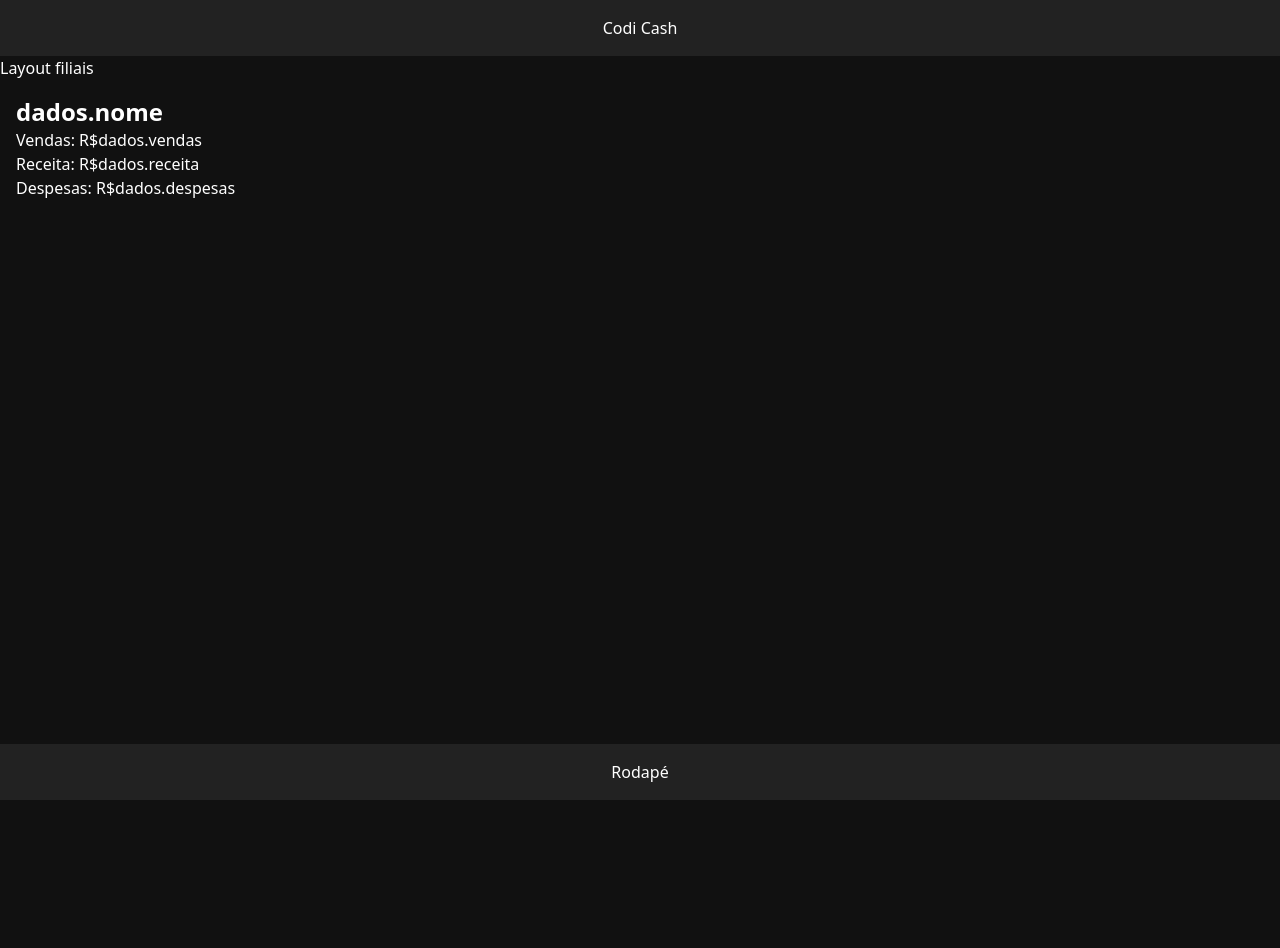
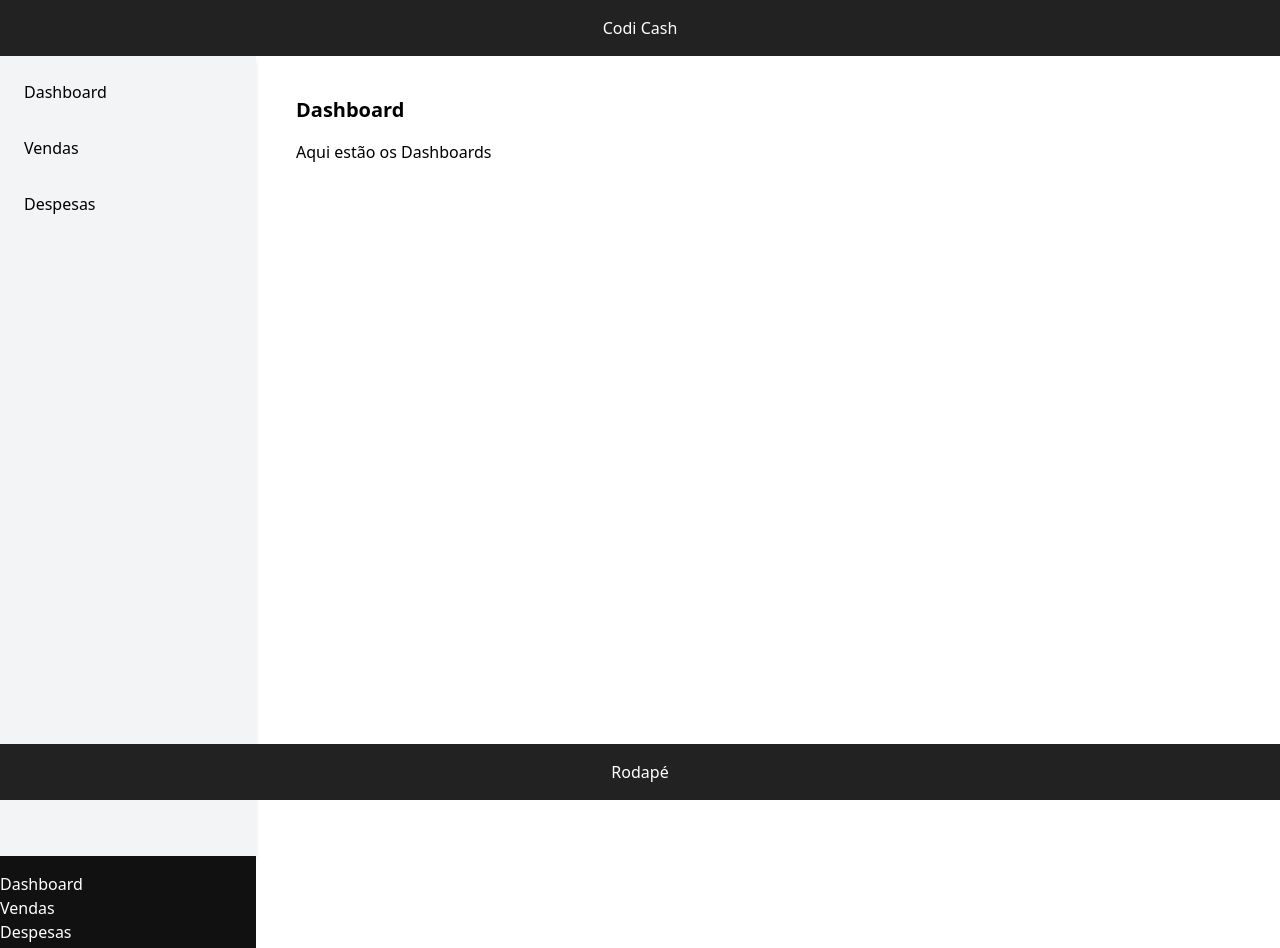
Before and after one commit to codiacademy/ChallengeVII-intensivo-ufjf, a Next.js app: page /vendas in a window 1280 px wide. Shown: the top 948 px of the page. Before the commit the page ends 800 px from the top, so only its background shows below. Built offline with nearby package versions, Linux system fonts and the light colour scheme.

Commit message:
Estrutura inicial do projeto. Cloeses#1

```diff
--- a/app/[user]/layout.jsx
+++ b/app/[user]/layout.jsx
@@ -1,12 +1,26 @@
-import "../globals.css";
-
-
+import Painel from "@/components/telas/Painel";
 export default function RootLayout({ children }) {
   return (
+<div>
 
-<div>
-  <h1>Layout filiais</h1>
-  {children}
+        <header className="bg-[#222] text-[#FFF] py-4">
+          <h2 className="text-center">Codi Cash</h2>
+        </header>
+        <Painel/>
+        <div className="flex h-screen">
+        <aside className="w-64 bg-[#111] text-#FFF] py-4 justify-center space-x-4">
+          <a href="/admin" className="block text-[#FFF] hover:text-[#F00]">Dashboard</a>
+          <a href="/admin/filiais" className="block text-[#FFF] hover:text-[#F00]">Vendas</a>
+          <a href="/admin/relatorios" className="block text-[#FFF] hover:text-[#F00]">Despesas</a>
+          <a href="/admin/configuracoes" className="block text-[#FFF] hover:text-[#F00]">Gráficos</a>
+
+        </aside>
+        </div>
+        {children}
+        <footer className="absolute bottom-0 w-full bg-[#222] text-[#FFF] py-4">
+          <h2 className="text-center">Rodapé</h2>
+          </footer>
 </div>
+
   );
 }
--- a/app/[user]/page.jsx
+++ b/app/[user]/page.jsx
@@ -1,3 +1,6 @@
+
+
+
 export default function FilialPage() {
   return (
     <div className="p-4">
--- a/app/layout.jsx
+++ b/app/layout.jsx
@@ -1,18 +1,18 @@
 import "./globals.css";
 
+
+export const metadata = {
+    title: "Codi Cash",
+    description: "Codi Cash - Controle de Finanças",
+};
 
 export default function RootLayout({ children }) {
     return (
         <html lang="PT-BR">
-      <body className="bg-[#111] text-[#FFF] font-sans mx-auto">
-        <header className="bg-[#222] text-[#FFF] py-4">
-          <h2 className="text-center">Codi Cash</h2>
-        </header>
+            <body>
                 {children}
-        <footer className="absolute bottom-0 w-full bg-[#222] text-[#FFF] py-4">
-          <h2 className="text-center">Rodapé</h2>
-          </footer>
             </body>
         </html>
+
     );
 }
--- a/app/page.jsx
+++ b/app/page.jsx
@@ -1,7 +1,12 @@
+import LoginForm from "@/components/login/LoginForm";
+
 export default function LoginPage() {
   return (
-    <h1>
-      Login Page
-    </h1>
+<main className="min-h-screen flex items-center justify-center bg-gray-900">
+      <div className="bg-fuchsia-950 p-8 rounded-2xl shadow-md w-full max-w-sm">
+        <h1 className="text-2xl font-bold text-center mb-6 text-amber-50">Login</h1>
+        <LoginForm />
+      </div>
+    </main>
   );
 }
--- /dev/null
+++ b/components/login/LoginForm.jsx
@@ -0,0 +1,53 @@
+"use client";
+
+import { singIn } from "next-auth/react";
+
+export default function LoginForm() {
+  async function login(e) {
+    e.preventDefault();
+    const formData = new FormData(e.currentTarget);
+    const data = {
+      email: formData.get("email"),
+      password: formData.get("password"),
+    }
+
+
+    // Aqui você pode adicionar a lógica de autenticação, como chamar uma API
+    console.log(data.email);
+    console.log(data.password);
+
+  }
+
+
+return (
+  <form
+    onSubmit={login}
+    className="space-y-4">
+    <div>
+      <label className="block text-sm font-medium text-gray-100">Email</label>
+      <input
+        name="email"
+        type="email"
+        className="mt-1 block w-full px-4 py-2 border border-gray-300 rounded-lg focus:outline-none focus:ring-2 focus:ring-blue-500"
+        placeholder="seuemail@email.com"
+        required
+      />
+    </div>
+    <div>
+      <label className="block text-sm font-medium text-gray-100">Senha</label>
+      <input
+        name="password"
+        type="password"
+        className="mt-1 block w-full px-4 py-2 border border-gray-300 rounded-lg focus:outline-none focus:ring-2 focus:ring-blue-500"
+        placeholder="••••••••"
+        required
+      />
+    </div>
+    <button
+      type="submit"
+      className="w-full bg-blue-600 text-white py-2 rounded-lg hover:bg-blue-700 transition duration-200"
+    >
+      Entrar
+    </button>
+  </form>
+);}
--- /dev/null
+++ b/components/sideBar/SideBar.jsx
@@ -0,0 +1,28 @@
+"use client";
+
+export default function SideBar({ onSelect }) {
+  return (
+    <aside className="w-64 bg-gray-100 p-4 shadow-md h-screen">
+      <nav className="space-y-4">
+        <button
+          onClick={() => onSelect('dashboard')}
+          className="block w-full text-left hover:bg-gray-200 p-2 rounded"
+        >
+          Dashboard
+        </button>
+        <button
+          onClick={() => onSelect('vendas')}
+          className="block w-full text-left hover:bg-gray-200 p-2 rounded"
+        >
+          Vendas
+        </button>
+        <button
+          onClick={() => onSelect('despesas')}
+          className="block w-full text-left hover:bg-gray-200 p-2 rounded"
+        >
+          Despesas
+        </button>
+      </nav>
+    </aside>
+  );
+}
--- /dev/null
+++ b/components/telas/Dashboard.jsx
@@ -0,0 +1,10 @@
+"use client";
+
+export default function Dashboard() {
+  return (
+    <div className="p-4">
+      <h2 className="text-xl font-bold mb-4">Dashboard</h2>
+      <p>Aqui estão os Dashboards</p>
+    </div>
+  );
+}
--- /dev/null
+++ b/components/telas/Despesas.jsx
@@ -0,0 +1,10 @@
+"use client";
+
+export default function Despesas() {
+  return (
+    <div className="p-4">
+      <h2 className="text-xl font-bold mb-4">Despesas</h2>
+      <p>Dados das desoesas</p>
+    </div>
+  );
+}
--- /dev/null
+++ b/components/telas/Graficos.jsx
@@ -0,0 +1,10 @@
+"use client";
+
+export default function Gráfico() {
+  return (
+    <div className="p-4">
+      <h2 className="text-xl font-bold mb-4">Gráfico</h2>
+      <p>Aqui virão os gráficos.</p>
+    </div>
+  );
+}
--- /dev/null
+++ b/components/telas/Painel.jsx
@@ -0,0 +1,33 @@
+"use client";
+
+import { useState } from "react";
+import Dashboard from "@/components/telas/Dashboard";
+import Vendas from "@/components/telas/Vendas";
+import Despesas from "@/components/telas/Despesas";
+import SideBar from "@/components/sideBar/SideBar";
+
+export default function Painel() {
+  const [selected, setSelected] = useState("dashboard");
+
+  const renderContent = () => {
+    switch (selected) {
+      case "dashboard":
+        return <Dashboard />;
+      case "vendas":
+        return <Vendas />;
+      case "despesas":
+        return <Despesas />;
+      default:
+        return null;
+    }
+  };
+
+  return (
+    <div className="flex h-screen">
+      <SideBar onSelect={setSelected} />
+      <main className="flex-1 p-6 overflow-y-auto">
+        {renderContent()}
+      </main>
+    </div>
+  );
+}
--- /dev/null
+++ b/components/telas/Vendas.jsx
@@ -0,0 +1,10 @@
+"use client";
+
+export default function Vendas() {
+  return (
+    <div className="p-4">
+      <h2 className="text-xl font-bold mb-4">Vendas</h2>
+      <p>Aqui virão os dados de vendas.</p>
+    </div>
+  );
+}
--- a/package.json
+++ b/package.json
@@ -10,6 +10,7 @@
   },
   "dependencies": {
     "next": "15.3.1",
+    "next-auth": "^4.24.11",
     "react": "^19.0.0",
     "react-dom": "^19.0.0"
   },
```
Also changed, not shown: 1 other file (tests, documents, lock files or other folders). Lines whose indentation alone changed are shown as unchanged.
